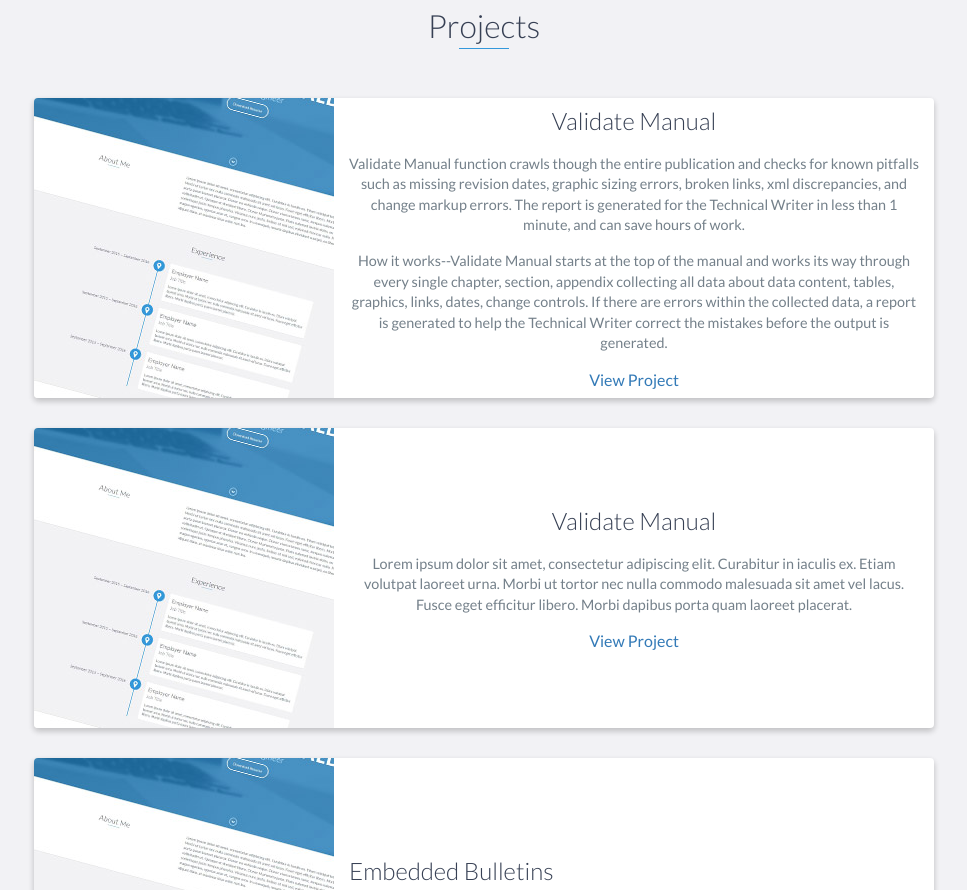
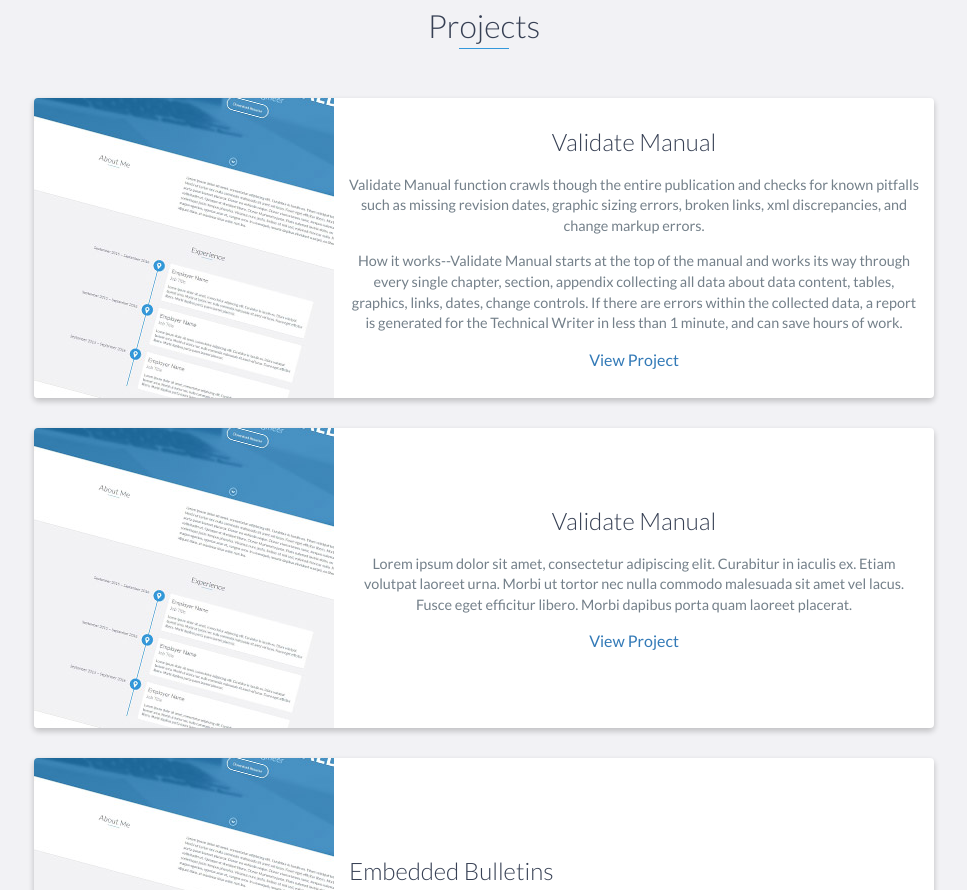
Before and after one commit to mercedezsylvia/mercedezsylvia.github.io, a website: page index.html in a window 1280 px wide. Shown: the part 2803-3693 px from the top of the page, without its empty margins (156-1123 px from the left). Drawn offline with nearby package versions, Linux system fonts and the light colour scheme.

Commit message:
Update index.html

```diff
--- a/index.html
+++ b/index.html
@@ -192,11 +192,11 @@
                     <div class="project-info">
                         <h3>Validate Manual</h3>
 			<p>
-                          Validate Manual function crawls though the entire publication and checks for known pitfalls such as missing revision dates, graphic sizing errors, broken links, xml discrepancies, and change markup errors. The report is generated for the Technical Writer in less than 1 minute, and can save hours of work.
+                          Validate Manual function crawls though the entire publication and checks for known pitfalls such as missing revision dates, graphic sizing errors, broken links, xml discrepancies, and change markup errors.
                         </p>
                         <p>
                           How it works--Validate Manual starts at the top of the manual and works its way through every single chapter, section, appendix collecting all data about data content, tables, graphics, links, dates, change controls.
-				If there are errors within the collected data, a report is generated to help the Technical Writer correct the mistakes before the output is generated.
+				If there are errors within the collected data, a report is generated for the Technical Writer in less than 1 minute, and can save hours of work.
                         </p>
                         <a href="#">View Project</a>
                     </div>
```
